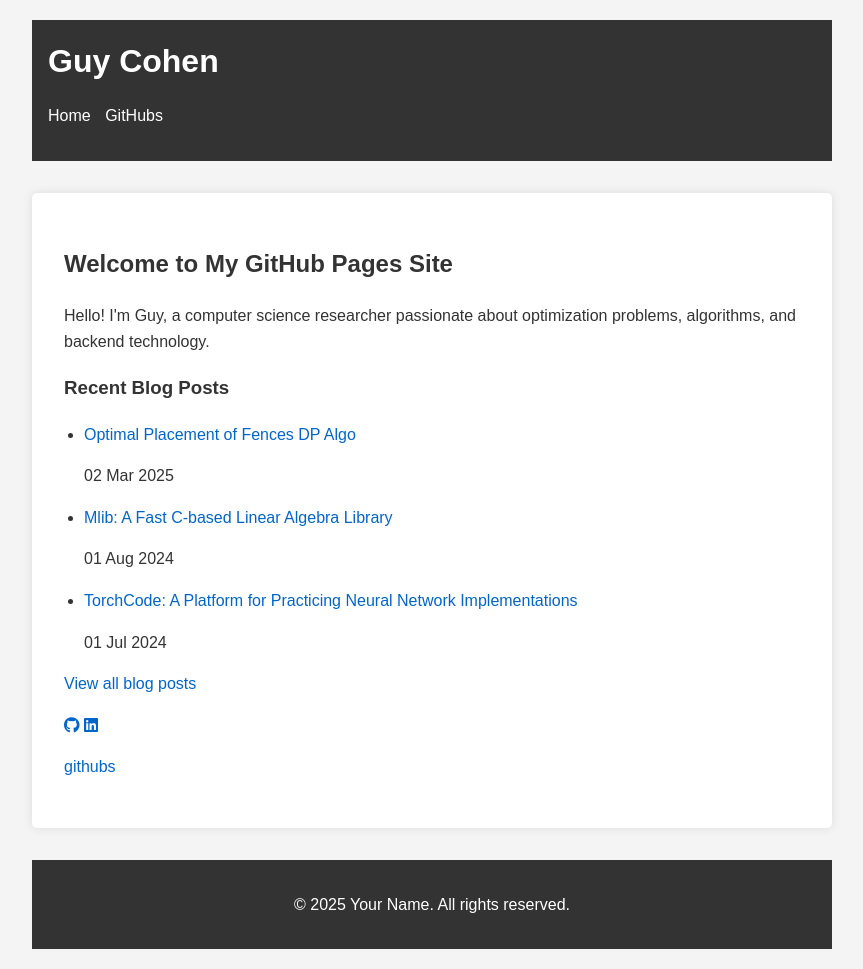
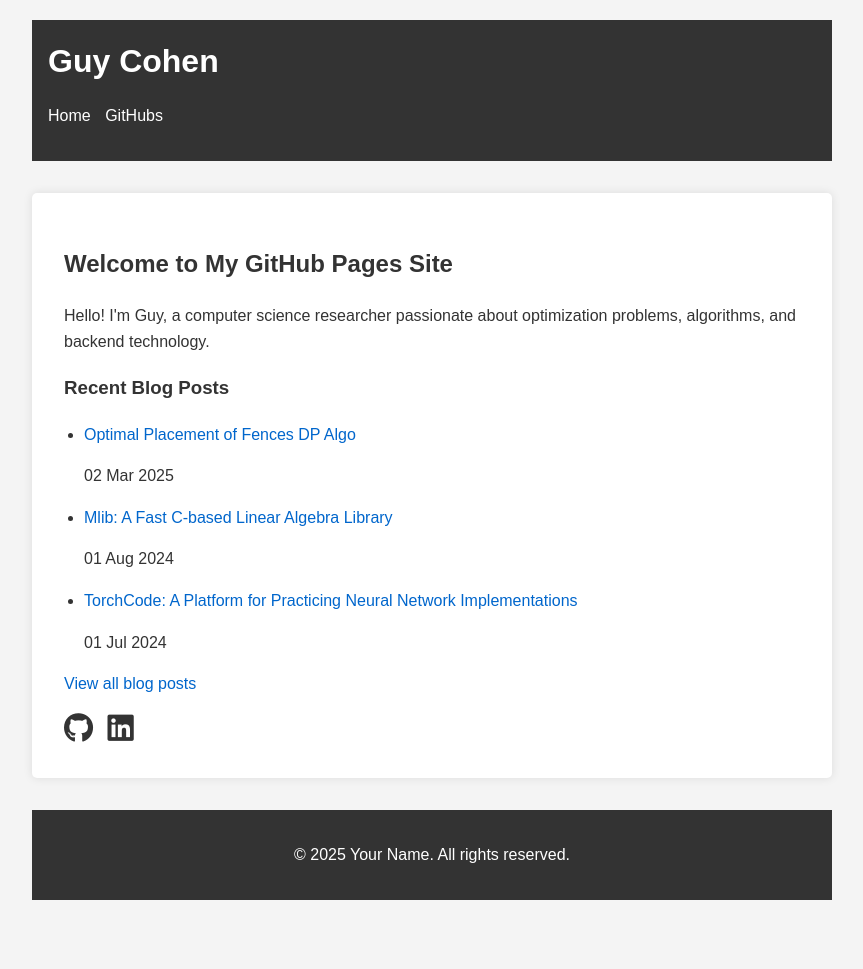
Before and after one commit to guyco3/guyco3.github.io, a Jekyll site: the page built from index.html, in a window 1280 px wide. Shown: the whole page, without its empty margins (208-1071 px from the left). Built offline with Jekyll 4.4.1, drawn with Linux system fonts in a browser that asks for light colours; after the commit the page ends 920 px from its top, so only the background shows below that.

Commit message:
changed icon css

```diff
--- a/assets/css/style.css
+++ b/assets/css/style.css
@@ -85,3 +85,15 @@ footer {
         padding: 1rem;
     }
 }
+
+.fab {
+  font-size: 30px;
+  color: #333;
+  margin-right: 10px;
+}
+.fa-github:hover {
+  color: #4078c0;
+}
+.fa-linkedin:hover {
+  color: #0077b5;
+}
--- a/index.html
+++ b/index.html
@@ -20,7 +20,3 @@ title: Home
 
 <a href="https://github.com/yourusername"><i class="fab fa-github"></i></a>
 <a href="https://www.linkedin.com/in/yourusername"><i class="fab fa-linkedin"></i></a>
-
-
-
-<p><a href="//https://github.com/guyco3">githubs</a></p>
```
